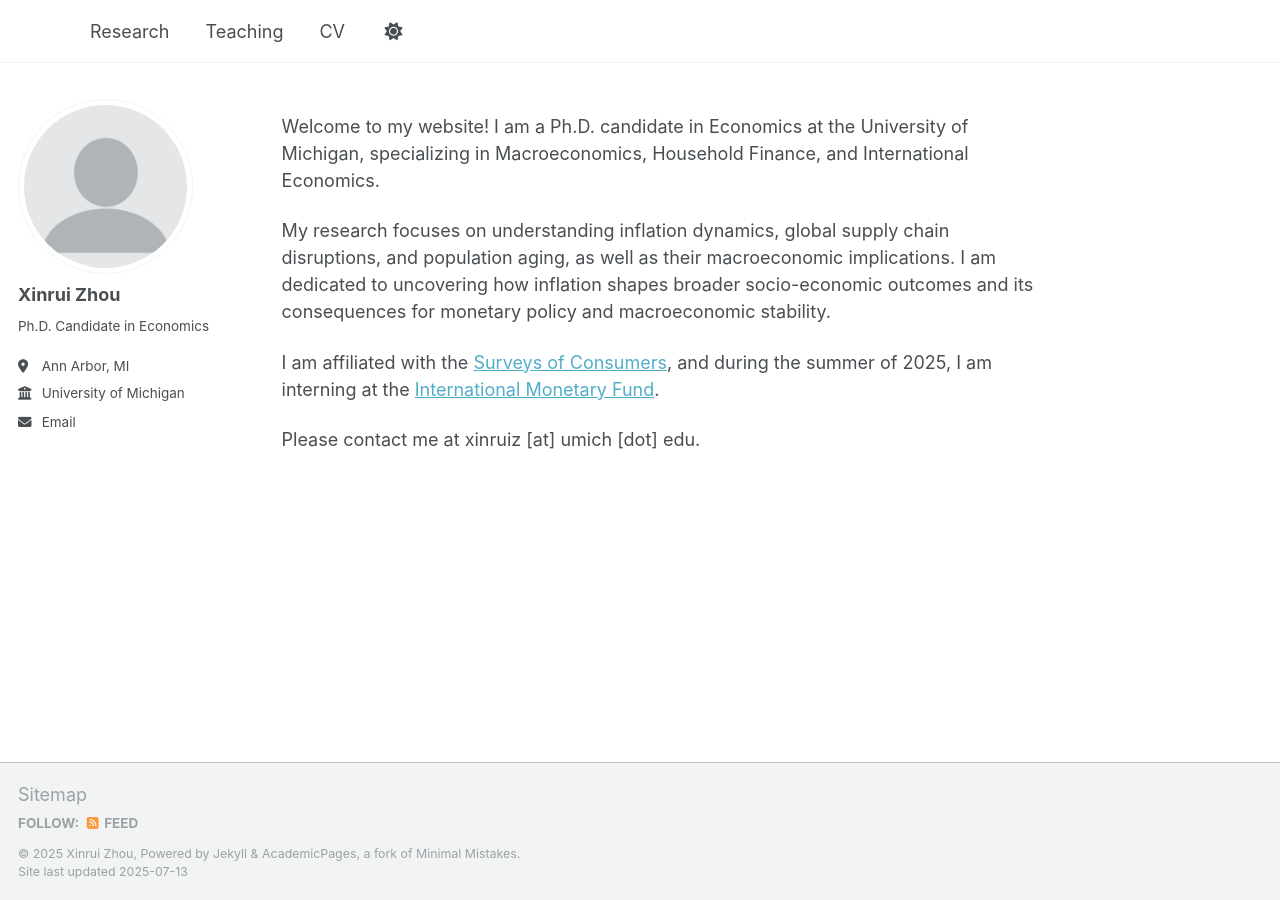
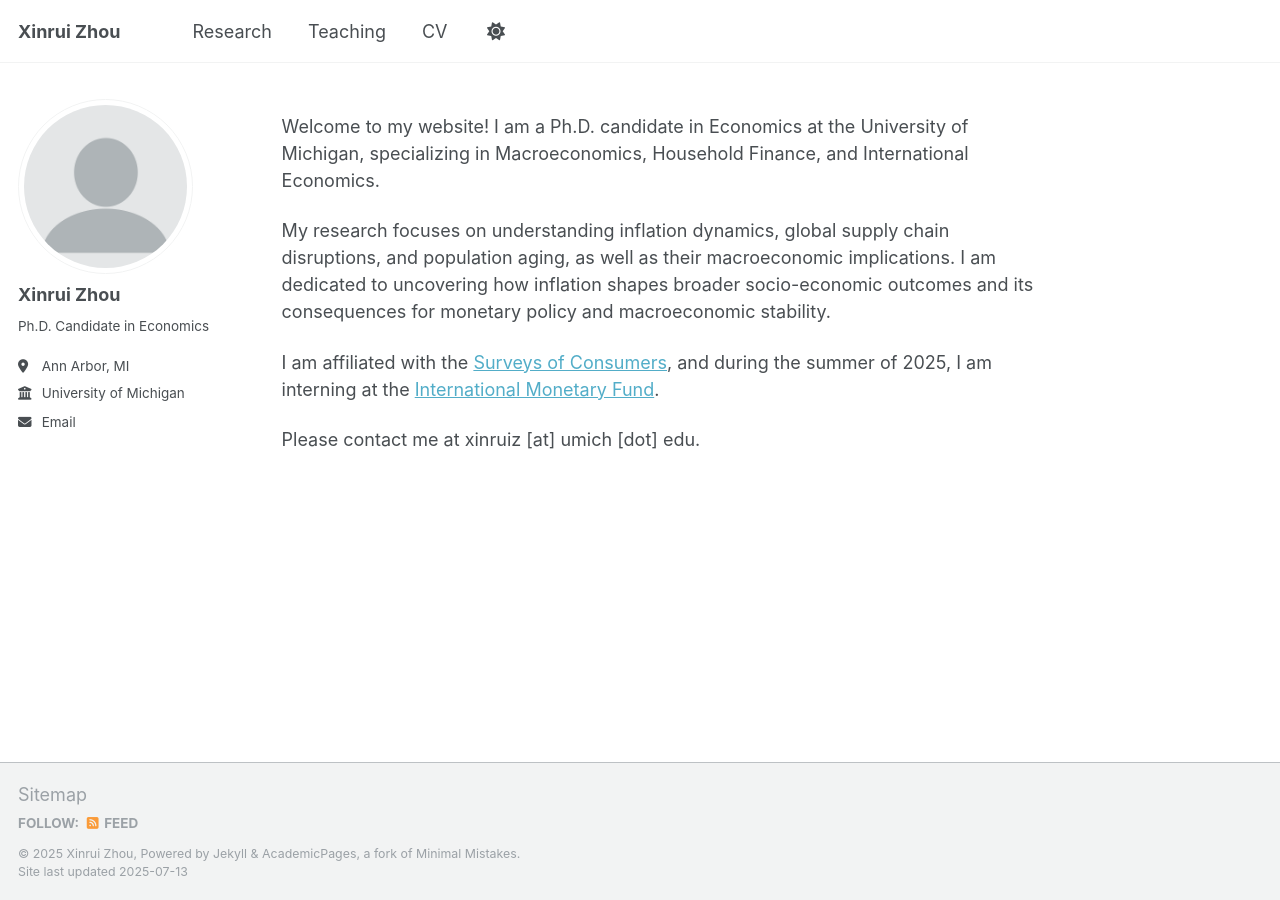
Before and after one commit to xruizhou/xruizhou.github.io, a Jekyll site: the page built from _pages/about.md, in a window 1280 px wide. Built offline with Jekyll 4.4.1, drawn with Linux system fonts in a browser that asks for light colours; a script that is not in the unit is left out.

Commit message:
Update _config.yml

```diff
--- a/_config.yml
+++ b/_config.yml
@@ -9,7 +9,7 @@
 # Basic Site Settings
 locale                   : "en-US"
 site_theme               : "default"
-title                    : ""
+title                    : "Xinrui Zhou"
 title_separator          : "-"
 name                     : &name "Xinrui Zhou"
 description              : &description "Ph.D. Candidate in Economics at the University of Michigan"
```
